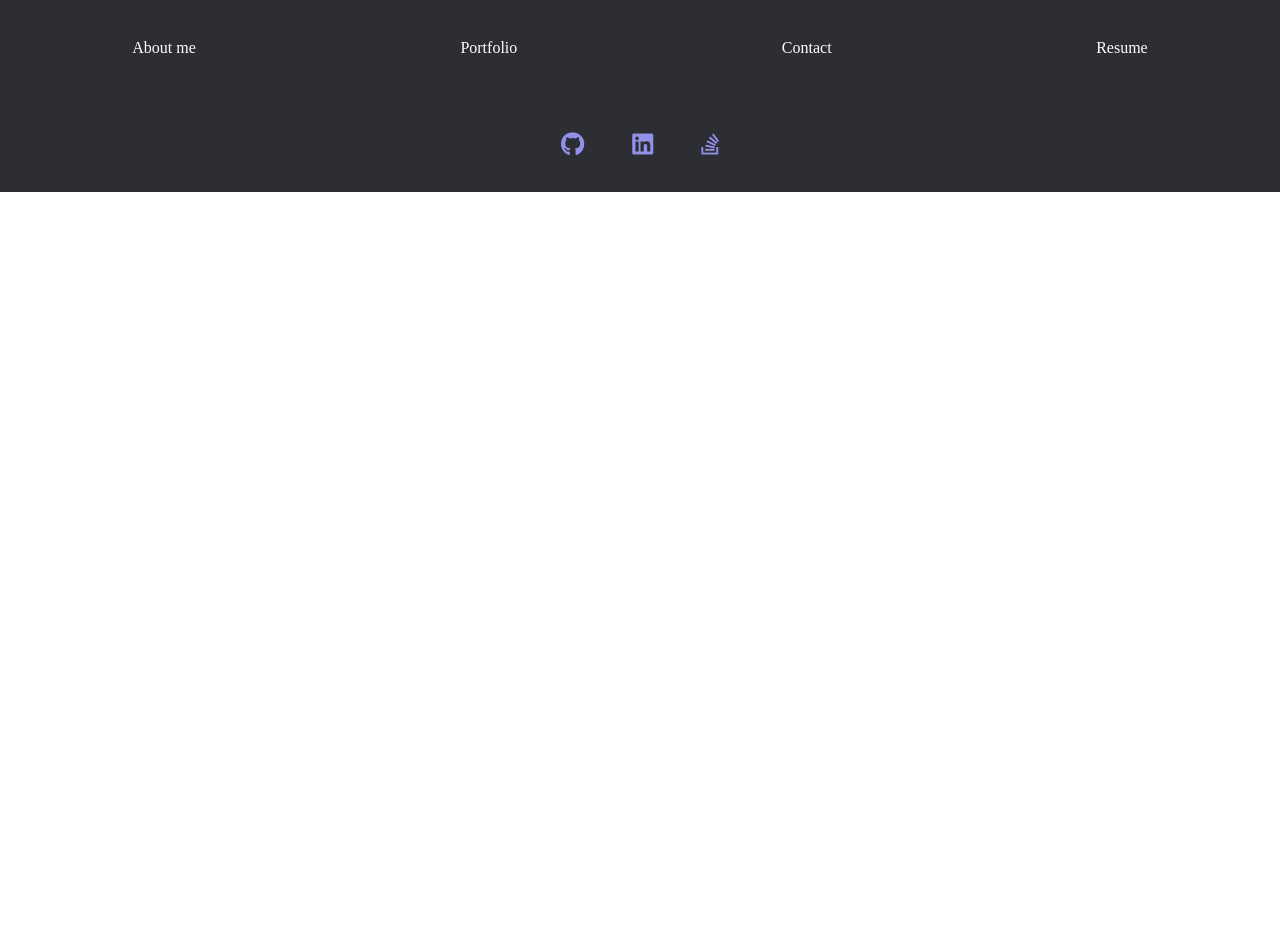
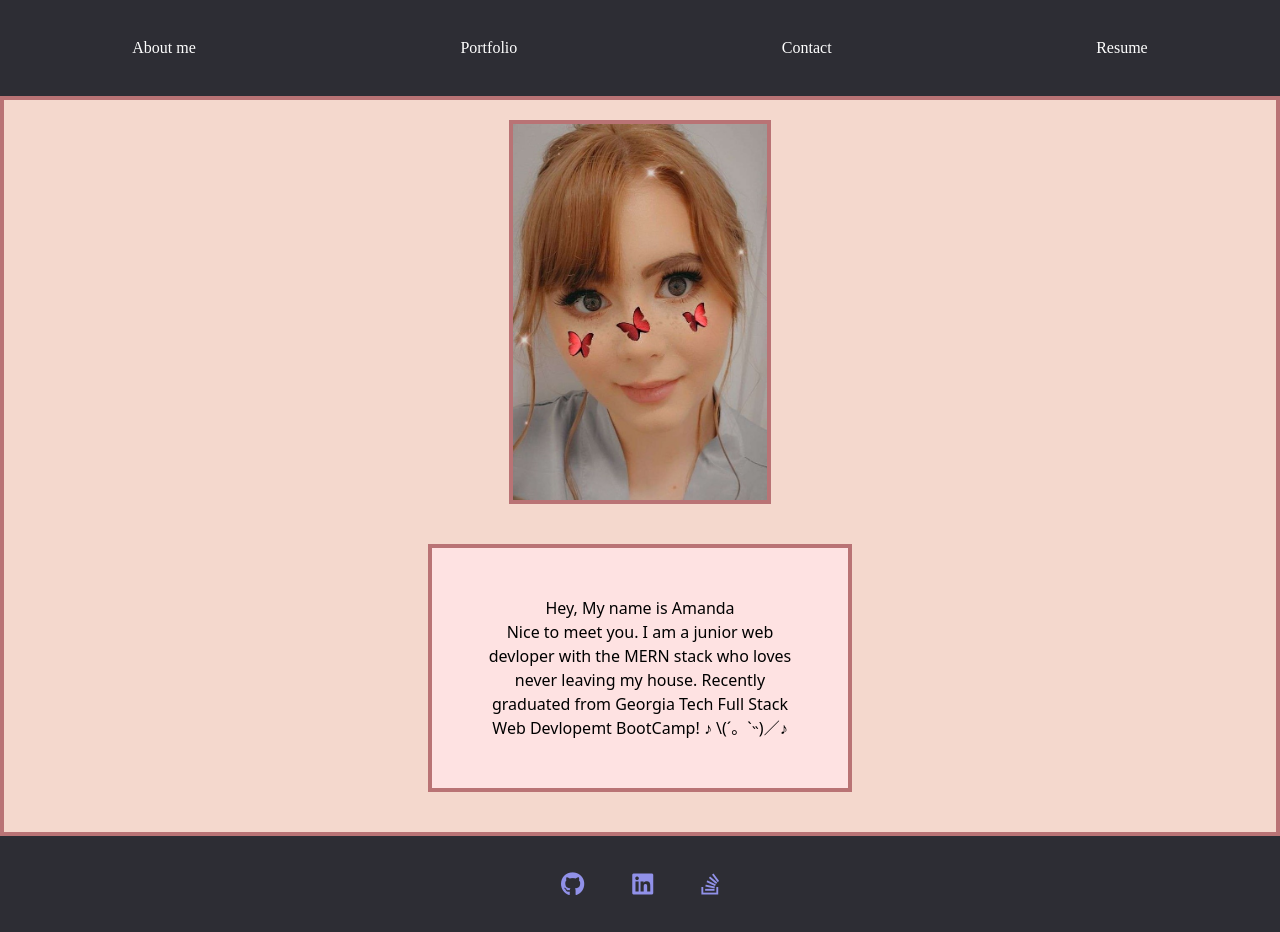
Before and after one commit to MasakiSenpai/react-portfolio, a React (Create React App) app: page / in a window 1280 px wide. Before the commit the page ends 800 px from the top, so only its background shows below. Built offline with nearby package versions, Linux system fonts and the light colour scheme.

Commit message:
changed links back

```diff
--- a/src/App.js
+++ b/src/App.js
@@ -13,7 +13,7 @@
       <Router>
         <Nav />
         <Routes>
-          <Route path='/react-portfolio' element={<Home />} />
+          <Route path='/' element={<Home />} />
           <Route path='/portfolio' element={<Portfolio />}/>
           <Route path='contact' element={<Contact />}/>
           <Route path='/resume' element={<Resume />}/>
```
